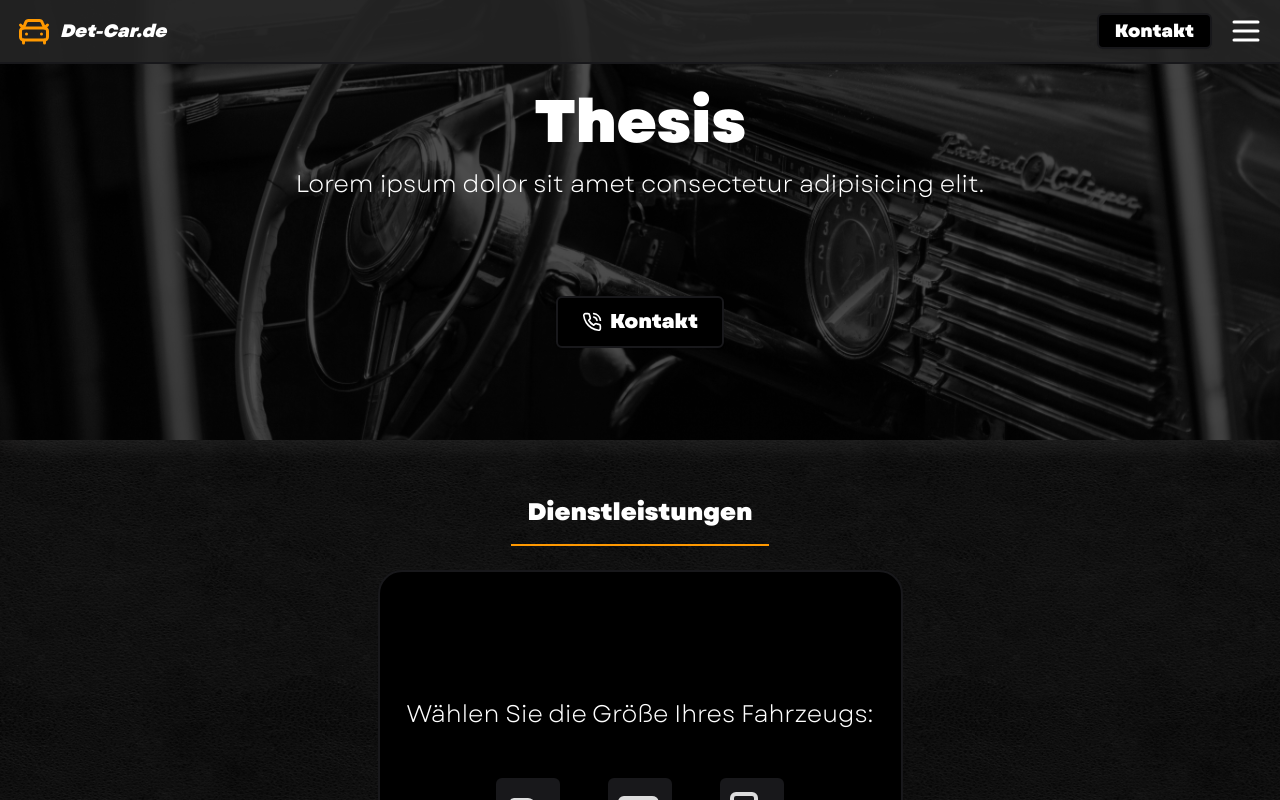
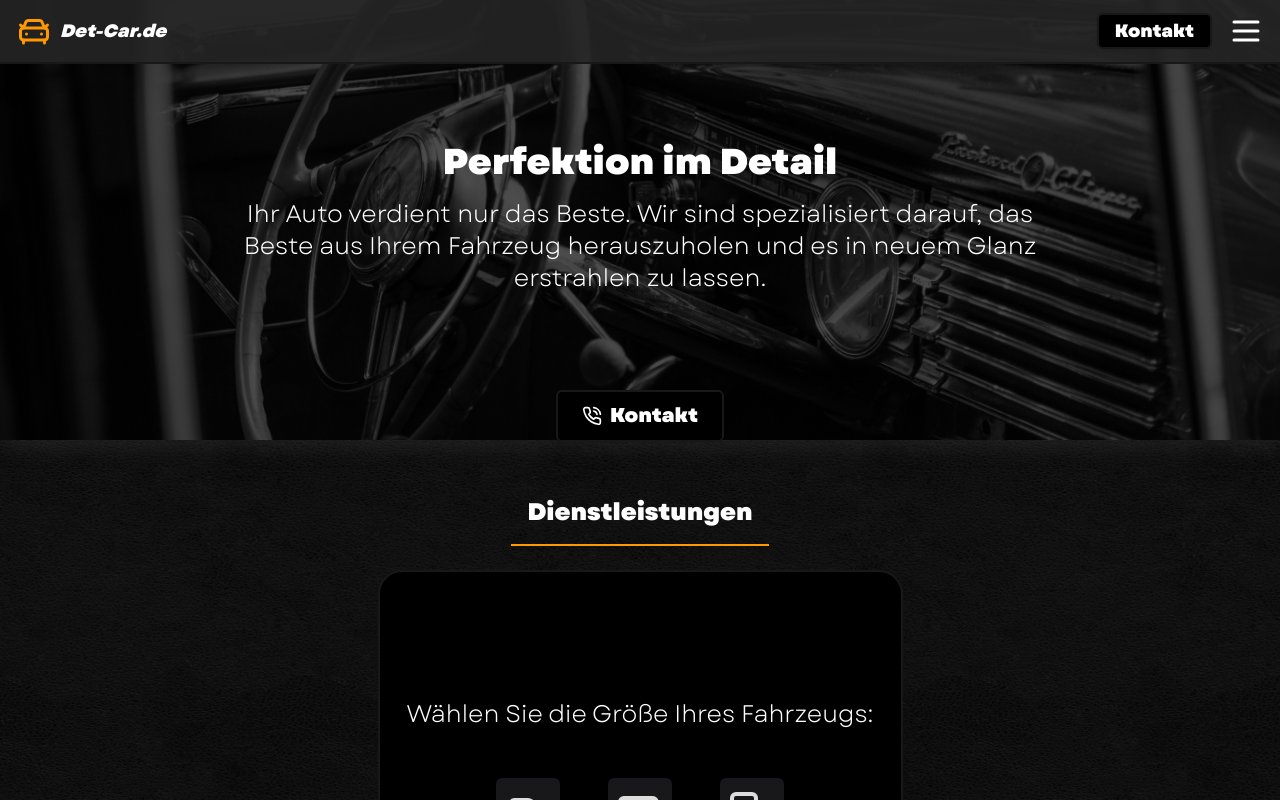
Before and after one commit to det-car/detcar-web, a React (Vite) app: page / in a window 1280 px wide. Shown: the top 800 px of the page. Built offline with nearby package versions, Linux system fonts and the light colour scheme.

Commit message:
add hero text

```diff
--- a/src/components/sections/hero/Hero.tsx
+++ b/src/components/sections/hero/Hero.tsx
@@ -12,9 +12,13 @@ const Hero: React.FC = () => {
       />
       <div className="absolute inset-0 bg-black opacity-70"></div>
       <div className="relative z-10 flex h-full flex-col items-center justify-center p-4 text-center text-white">
-        <h1 className="mb-4 text-4xl font-bold md:text-6xl">Thesis</h1>
-        <p className="mb-24 text-lg md:text-2xl">
-          Lorem ipsum dolor sit amet consectetur adipisicing elit.
+        <h1 className="mb-4 mt-36 text-3xl font-bold md:text-4xl">
+          Perfektion im Detail
+        </h1>
+        <p className="mb-24 max-w-[800px] text-lg md:text-2xl">
+          Ihr Auto verdient nur das Beste. Wir sind spezialisiert darauf, das
+          Beste aus Ihrem Fahrzeug herauszuholen und es in neuem Glanz
+          erstrahlen zu lassen.
         </p>
         <ContactPopover />
       </div>
```
